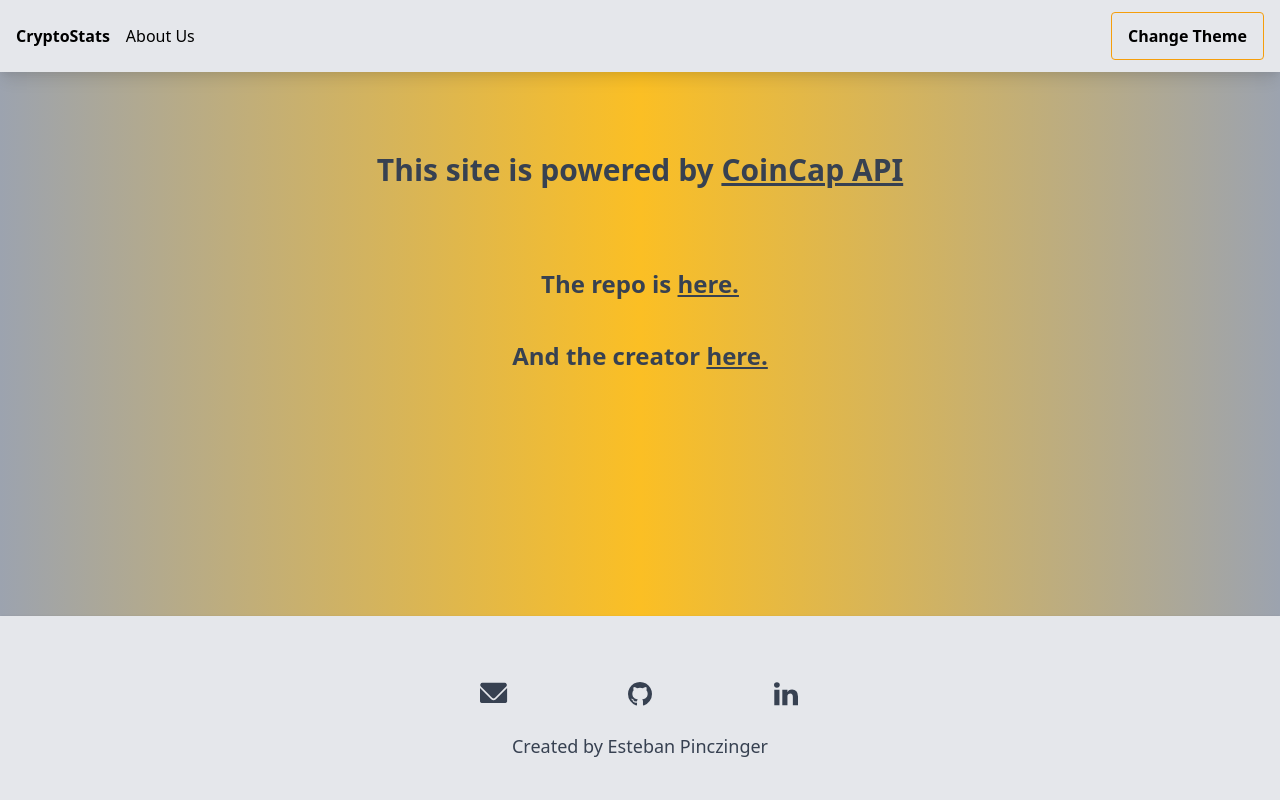
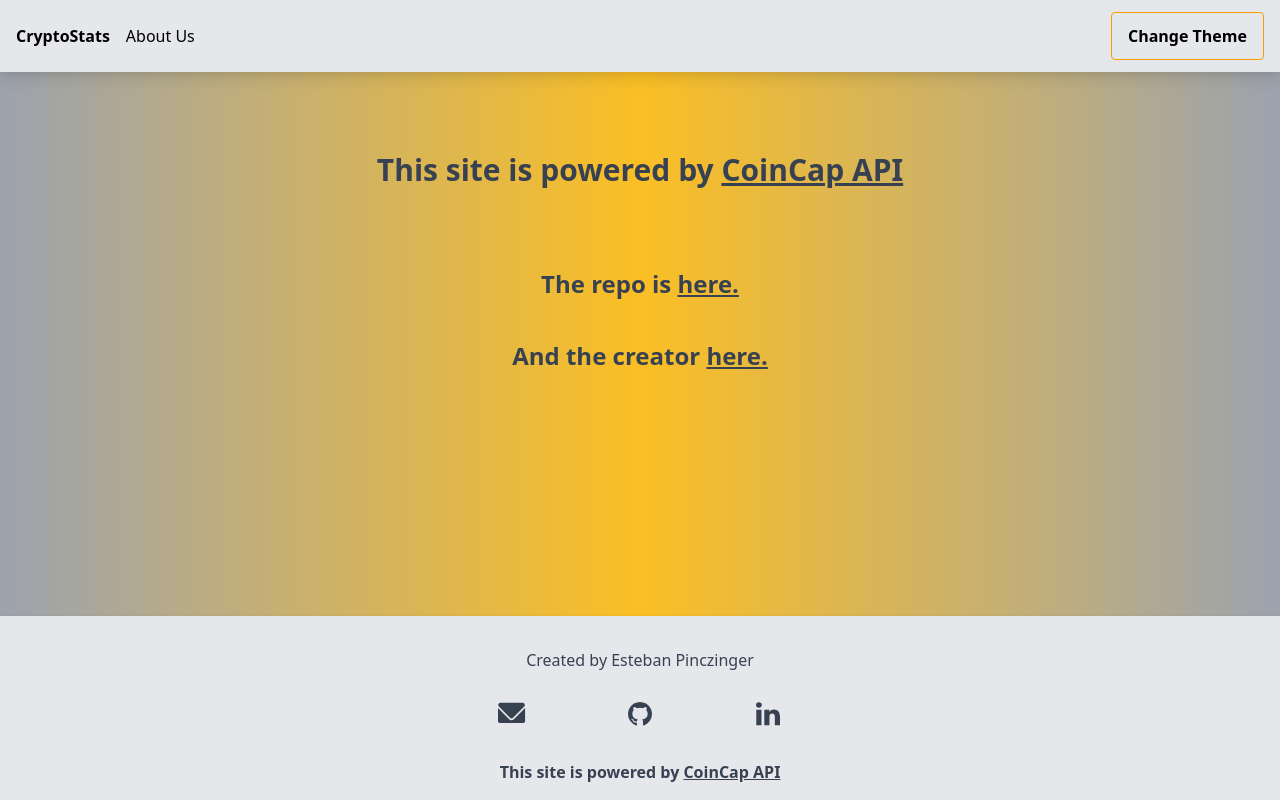
Before and after one commit to epinczinger/crypto-stats-React, a React (Create React App) app: page /about in a window 1280 px wide. Built offline with nearby package versions, Linux system fonts and the light colour scheme; no server answers.

Commit message:
add powered by on footer

```diff
--- a/src/components/Footer.js
+++ b/src/components/Footer.js
@@ -1,9 +1,18 @@
 import React from 'react';
 
 const Footer = () => (
-  <footer className="dark:bg-gray-800 dark:text-gray-100 bg-gray-200 text-gray-700 h25 shadow w-full py-8">
+  <footer className="dark:bg-gray-800 dark:text-gray-100 bg-gray-200 text-gray-700 h25 shadow w-full pt-4">
     <div className="max-w-screen-xl mx-auto px-4">
-      <div className="pt-8 flex max-w-xs mx-auto items-center justify-between">
+      <div className="text-center dark:hover:text-yellow-400 text-l pt-4 sm:pt-4 pb-3 font-light flex items-center justify-center  hover:text-gray-900">
+        <a
+          target="_blank"
+          rel="noreferrer"
+          href="https://www.github.com/epinczinger"
+        >
+          Created by Esteban Pinczinger
+        </a>
+      </div>
+      <div className="py-4 flex max-w-sm mx-auto items-center justify-around">
         <a
           href="mailto:epinczinger@gmail.com"
           className="dark:hover:text-yellow-400 hover:text-gray-900"
@@ -51,14 +60,19 @@
           </svg>
         </a>
       </div>
-      <div className="text-center dark:hover:text-yellow-400 text-lg pt-5 sm:pt-6 pb-3 font-light flex items-center justify-center  hover:text-gray-900">
-        <a
-          target="_blank"
-          rel="noreferrer"
-          href="https://www.github.com/epinczinger"
-        >
-          Created by Esteban Pinczinger
-        </a>
+      <div className="py-4">
+        <h1 className="text-center text-gray-700 font-bold">
+          This site is powered by
+          {' '}
+          <a
+            className="underline"
+            target="_blank"
+            rel="noreferrer"
+            href="https://docs.coincap.io/"
+          >
+            CoinCap API
+          </a>
+        </h1>
       </div>
     </div>
   </footer>
```
